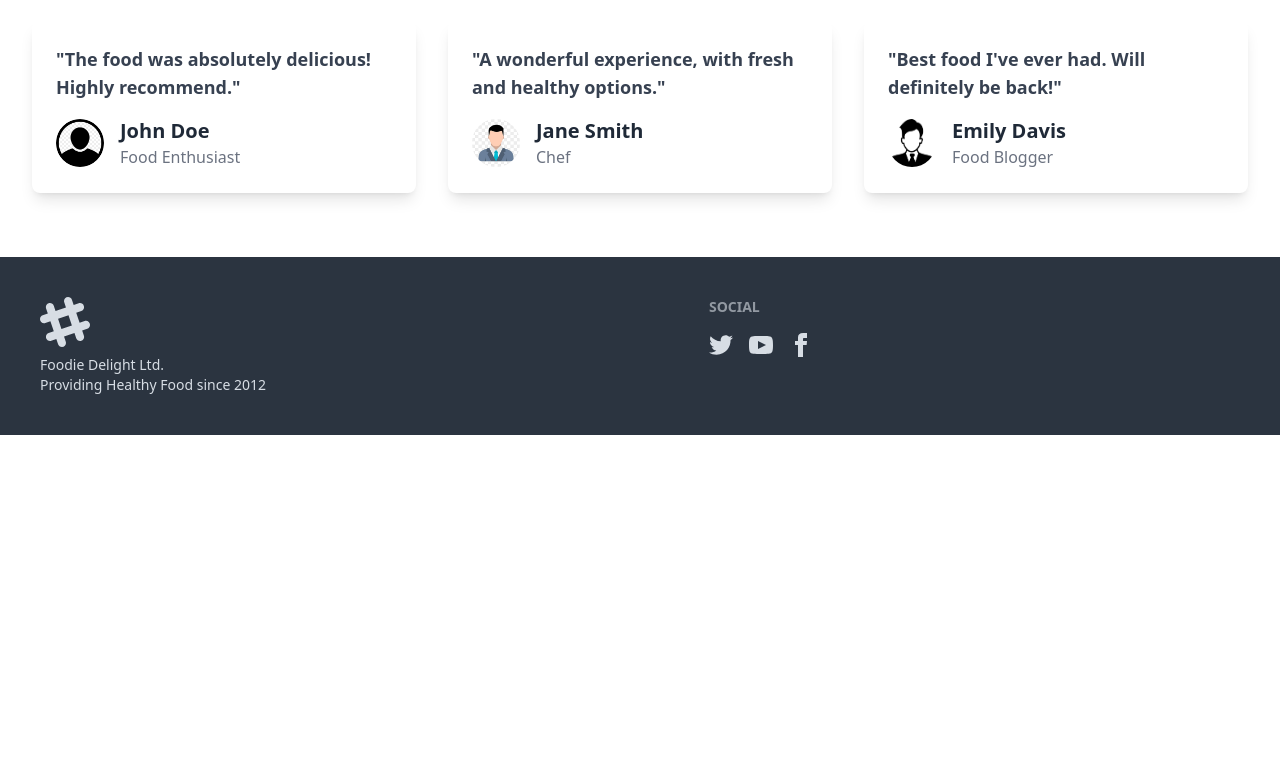
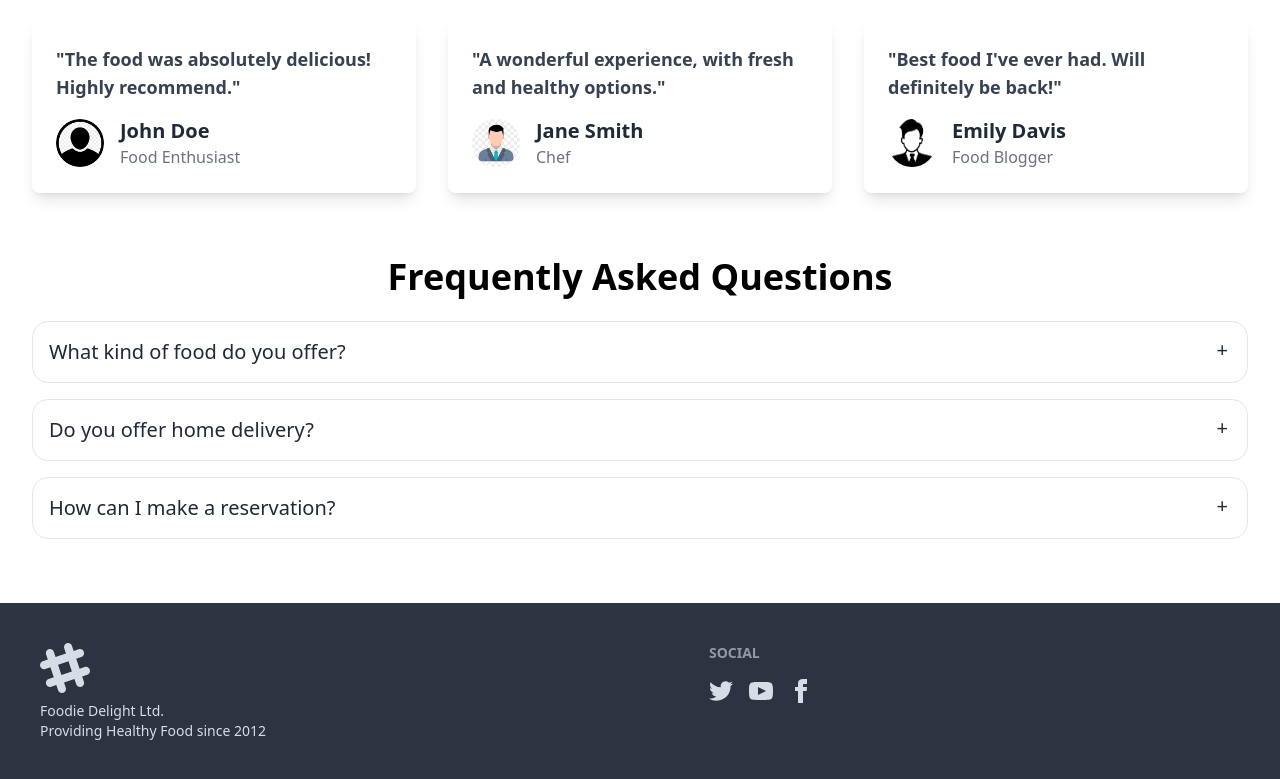
Before and after one commit to protim1451/bootcamp-assignment-2, a plain HTML site: page index.html in a window 1280 px wide. Shown: the part 862-1641 px from the top of the page. Before the commit the page ends 1297 px from the top, so only its background shows below. Drawn offline with nearby package versions, Linux system fonts and the light colour scheme; no server answers.

Commit message:
FAQ added

```diff
--- a/index.html
+++ b/index.html
@@ -148,6 +148,34 @@
                 </div>
             </div>
         </section>
+        <!-- FAQ Section -->
+        <section class="my-16 mx-8">
+            <h3 class="text-black text-4xl font-bold text-center mb-6">Frequently Asked Questions</h3>
+            <div class="space-y-4">
+                <!-- FAQ 1 -->
+                <div tabindex="0" class="collapse collapse-plus border border-base-300 bg-base-100 rounded-box">
+                    <div class="collapse-title text-xl font-medium">What kind of food do you offer?</div>
+                    <div class="collapse-content">
+                        <p>We offer a wide variety of foods, including vegan, gluten-free, and traditional meals.</p>
+                    </div>
+                </div>
+                <!-- FAQ 2 -->
+                <div tabindex="0" class="collapse collapse-plus border border-base-300 bg-base-100 rounded-box">
+                    <div class="collapse-title text-xl font-medium">Do you offer home delivery?</div>
+                    <div class="collapse-content">
+                        <p>Yes, we offer home delivery services for all orders placed through our website.</p>
+                    </div>
+                </div>
+                <!-- FAQ 3 -->
+                <div tabindex="0" class="collapse collapse-plus border border-base-300 bg-base-100 rounded-box">
+                    <div class="collapse-title text-xl font-medium">How can I make a reservation?</div>
+                    <div class="collapse-content">
+                        <p>You can make a reservation by calling us or booking through our website's reservation page.
+                        </p>
+                    </div>
+                </div>
+            </div>
+        </section>
 
     </main>
     <footer class="footer bg-neutral text-neutral-content p-10">
```
